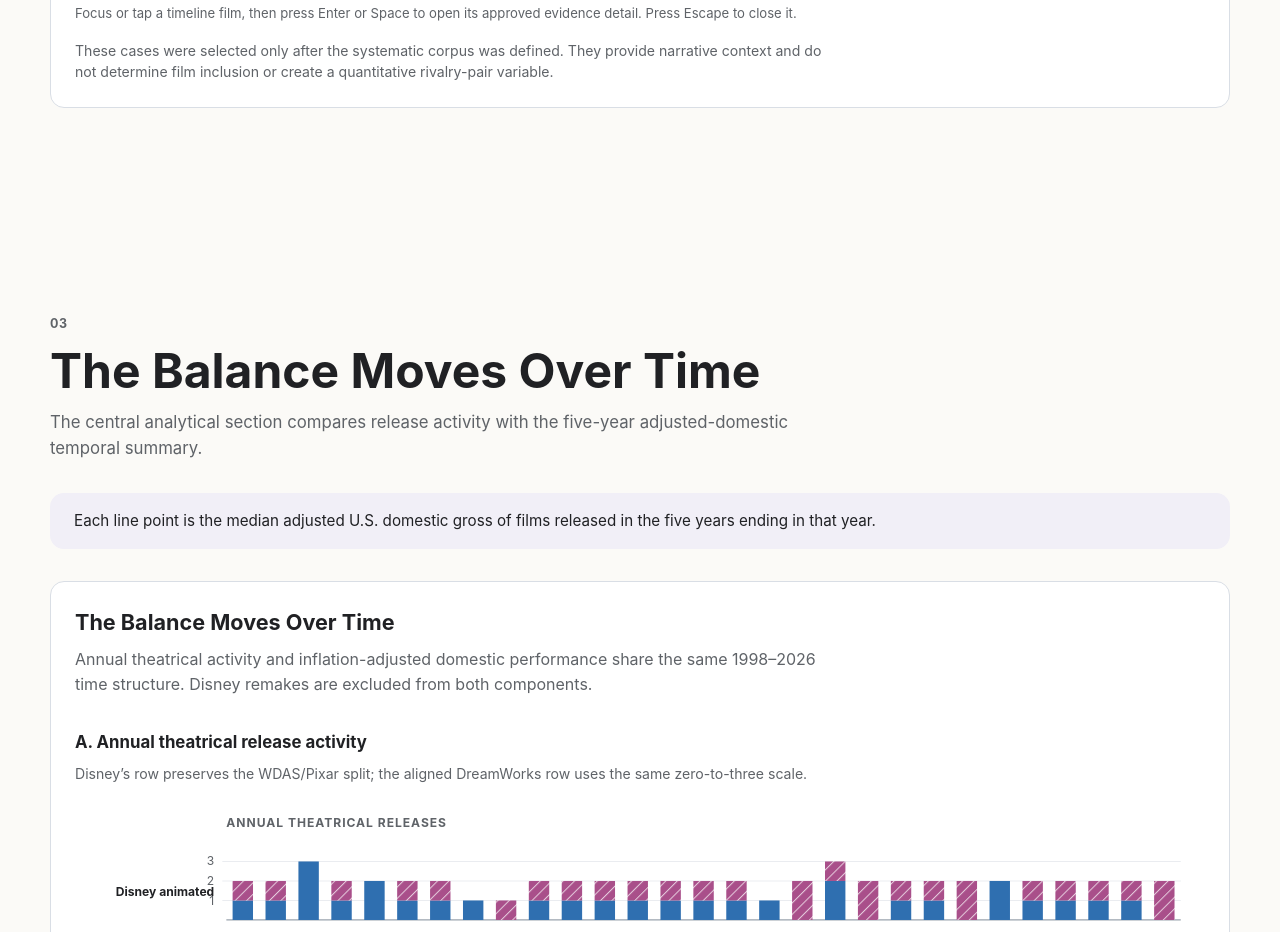
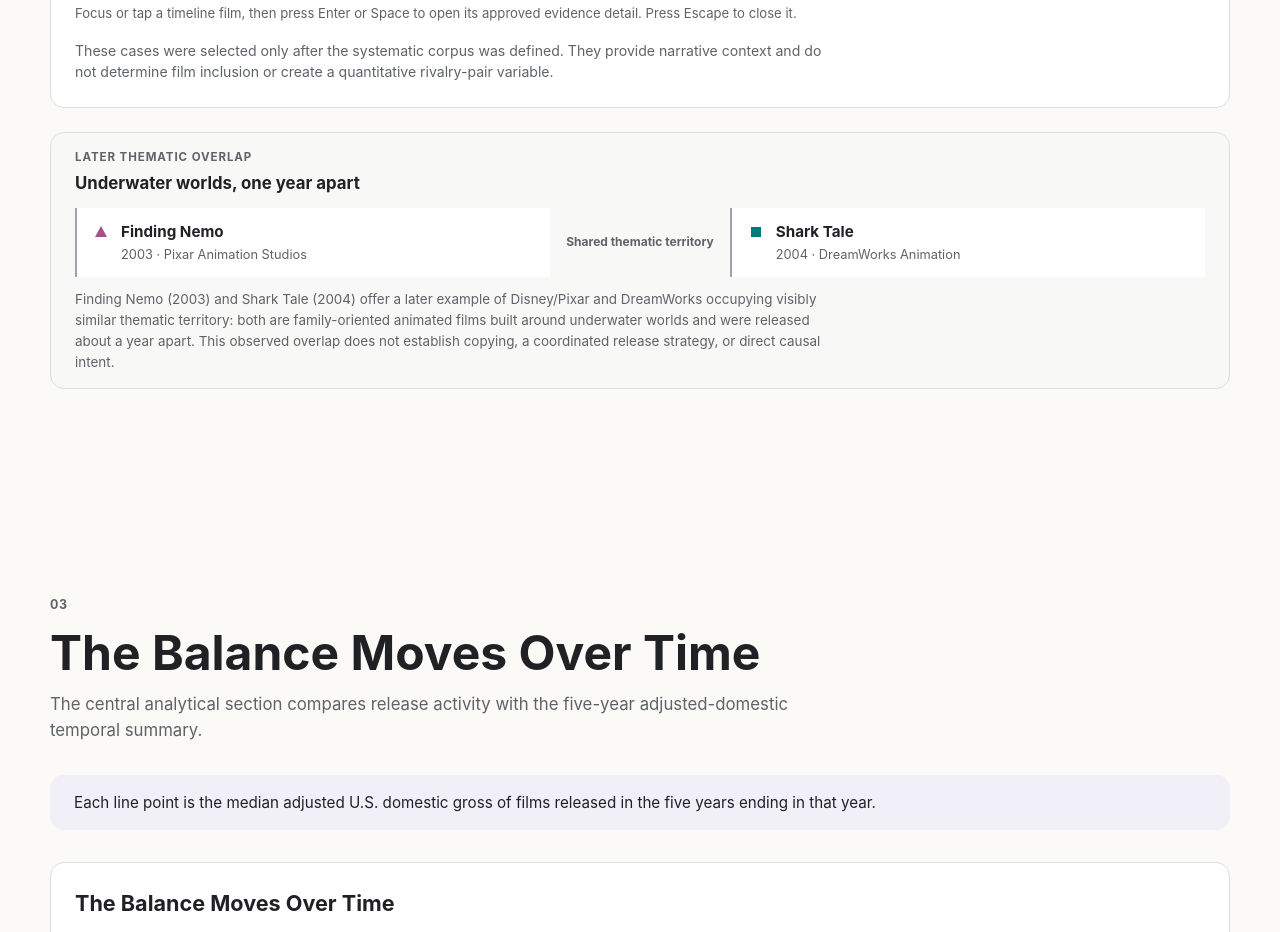
Before and after one commit to FraPoine/data_viz_project, a website with bundled scripts: page index.html in a window 1280 px wide. Shown: the part 2432-3364 px from the top of the page. Built offline with nearby package versions, Linux system fonts and the light colour scheme.

Commit message:
feat(view2): add Finding Nemo and Shark Tale context

```diff
--- a/index.html
+++ b/index.html
@@ -81,6 +81,18 @@
           <p class="keyboard-instructions">Focus or tap a timeline film, then press Enter or Space to open its approved evidence detail. Press Escape to close it.</p>
           <p class="figure-context">These cases were selected only after the systematic corpus was defined. They provide narrative context and do not determine film inclusion or create a quantitative rivalry-pair variable.</p>
         </figure>
+        <aside class="later-context" aria-labelledby="later-context-title">
+          <p class="later-context__eyebrow">Later thematic overlap</p>
+          <h3 id="later-context-title">Underwater worlds, one year apart</h3>
+          <div class="later-context__films" aria-label="Later contextual films">
+            <article class="later-context__film" data-later-film-id="PIXAR_2003_FINDING_NEMO"></article>
+            <p class="later-context__connection" aria-hidden="true">Shared thematic territory</p>
+            <article class="later-context__film" data-later-film-id="DWA_2004_SHARK_TALE"></article>
+          </div>
+          <p class="later-context__copy">
+            Finding Nemo (2003) and Shark Tale (2004) offer a later example of Disney/Pixar and DreamWorks occupying visibly similar thematic territory: both are family-oriented animated films built around underwater worlds and were released about a year apart. This observed overlap does not establish copying, a coordinated release strategy, or direct causal intent.
+          </p>
+        </aside>
       </section>
 
       <section id="balance" class="story-section story-section--backbone" aria-labelledby="balance-title">
--- a/scripts/validate-skeleton.mjs
+++ b/scripts/validate-skeleton.mjs
@@ -27,6 +27,10 @@ for (const id of sectionIds) {
   assert(currentIndex > previousIndex, `Section ${id} is missing or out of order`);
   previousIndex = currentIndex;
 }
+const rivalryHtml = html.slice(html.indexOf('id="rivalry"'), html.indexOf('id="balance"'));
+assert(rivalryHtml.includes('data-later-film-id="PIXAR_2003_FINDING_NEMO"'), "Finding Nemo later context is missing from the rivalry section");
+assert(rivalryHtml.includes('data-later-film-id="DWA_2004_SHARK_TALE"'), "Shark Tale later context is missing from the rivalry section");
+assert(rivalryHtml.includes("does not establish copying"), "Later rivalry context needs explicit non-causal framing");
 
 const viewRootCount = (html.match(/data-view-module=/g) || []).length;
 assert(viewRootCount === 4, `Expected exactly 4 approved view roots, found ${viewRootCount}`);
--- a/src/styles/components.css
+++ b/src/styles/components.css
@@ -41,6 +41,18 @@
 .annotation-evidence ul { margin: 0; padding-left: var(--space-4); font-size: .8rem; }
 .annotation-evidence a { text-decoration-thickness: 1px; text-underline-offset: 2px; }
 .figure-context { max-width: var(--prose-max); margin-top: var(--space-4); }
+.later-context { margin-top: var(--space-6); padding: var(--space-4) var(--space-6); border: 1px solid var(--color-grid); border-radius: var(--radius-md); background: #f8f8f6; }
+.later-context__eyebrow { margin: 0; color: var(--color-text-secondary); font-size: .72rem; font-weight: 700; letter-spacing: .08em; text-transform: uppercase; }
+.later-context h3 { margin: .2rem 0 var(--space-3); font-size: 1.05rem; }
+.later-context__films { display: grid; grid-template-columns: minmax(0, 1fr) auto minmax(0, 1fr); gap: var(--space-4); align-items: center; }
+.later-context__film { display: grid; grid-template-columns: 1rem 1fr; column-gap: var(--space-3); align-items: center; padding: var(--space-3) var(--space-4); border-left: 2px solid var(--color-neutral); background: var(--color-surface); }
+.later-context__film h4 { margin: 0; font-size: .95rem; }
+.later-context__film p { grid-column: 2; margin: .1rem 0 0; color: var(--color-text-secondary); font-size: .8rem; }
+.later-context__marker { display: inline-block; justify-self: center; }
+.later-context__marker--pixar { width: 0; height: 0; border-right: 6px solid transparent; border-bottom: 11px solid var(--color-pixar); border-left: 6px solid transparent; }
+.later-context__marker--dreamworks { width: 10px; height: 10px; background: var(--color-dreamworks); }
+.later-context__connection { margin: 0; color: var(--color-text-secondary); font-size: .75rem; font-weight: 650; text-align: center; }
+.later-context__copy { max-width: var(--prose-max); margin: var(--space-3) 0 0; color: var(--color-text-secondary); font-size: .84rem; }
 .keyboard-instructions { max-width: var(--prose-max); margin: var(--space-3) 0 0; color: var(--color-text-secondary); font-size: .82rem; }
 .temporal-component { margin-top: var(--space-8); }
 .temporal-component + .temporal-component { padding-top: var(--space-8); border-top: 1px solid var(--color-grid); }
@@ -114,7 +126,8 @@
 }
 @media (max-width: 50rem) {
   .view-shell { padding: var(--space-4); }
-  .annotation-list, .caveat-grid { grid-template-columns: 1fr; }
+  .annotation-list, .caveat-grid, .later-context__films { grid-template-columns: 1fr; }
+  .later-context__connection { padding-block: var(--space-1); }
   .chart-host { overflow-x: auto; }
   .chart-host .chart { min-width: 36rem; }
   .chart--taxonomy { min-width: 30rem !important; }
--- a/src/views/view2RivalryTimeline.js
+++ b/src/views/view2RivalryTimeline.js
@@ -43,10 +43,27 @@ function renderAnnotations(host, annotations) {
   }));
 }
 
+function renderLaterContext(container, films) {
+  const filmById = new Map(films.map((film) => [film.film_id, film]));
+  container.querySelectorAll("[data-later-film-id]").forEach((article) => {
+    const film = filmById.get(article.dataset.laterFilmId);
+    if (!film) throw new Error(`A later rivalry-context film could not be resolved: ${article.dataset.laterFilmId}`);
+    const marker = document.createElement("span");
+    marker.className = `later-context__marker later-context__marker--${film.studio === "Pixar Animation Studios" ? "pixar" : "dreamworks"}`;
+    marker.setAttribute("aria-hidden", "true");
+    const title = document.createElement("h4");
+    title.textContent = film.title;
+    const metadata = document.createElement("p");
+    metadata.textContent = `${film.release_year} · ${film.studio}`;
+    article.replaceChildren(marker, title, metadata);
+  });
+}
+
 export function initView2(container, { films, rivalryAnnotations }) {
   if (!container) throw new Error("Missing container for View 2");
   const chartHost = container.querySelector(".chart-host");
   renderAnnotations(container.querySelector(".annotation-list"), rivalryAnnotations);
+  renderLaterContext(container.closest("#rivalry"), films);
   const contextualFilmIds = new Set(rivalryAnnotations.flatMap((annotation) => annotation.film_ids));
   const caseFilms = films.filter((film) => contextualFilmIds.has(film.film_id));
   if (caseFilms.length !== contextualFilmIds.size) throw new Error("A View 2 rivalry annotation film could not be resolved");
```
Also changed, not shown: 1 other file.
